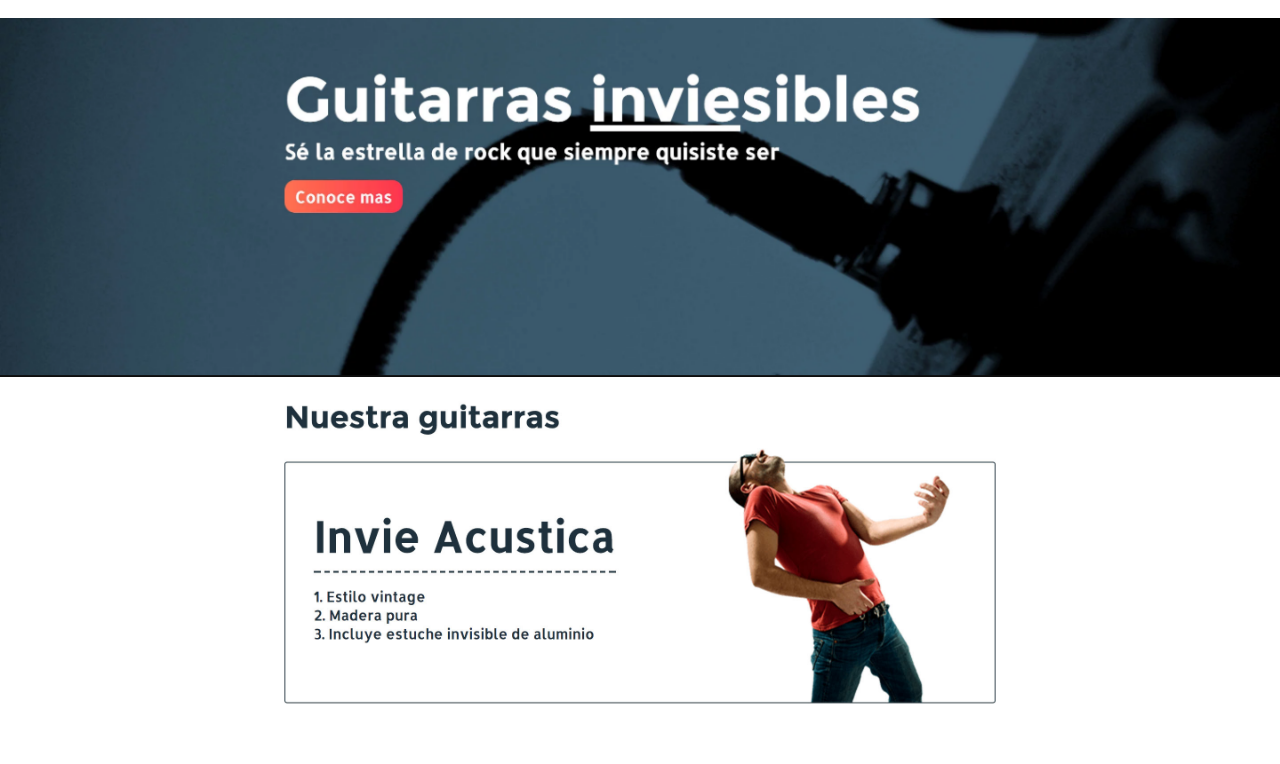
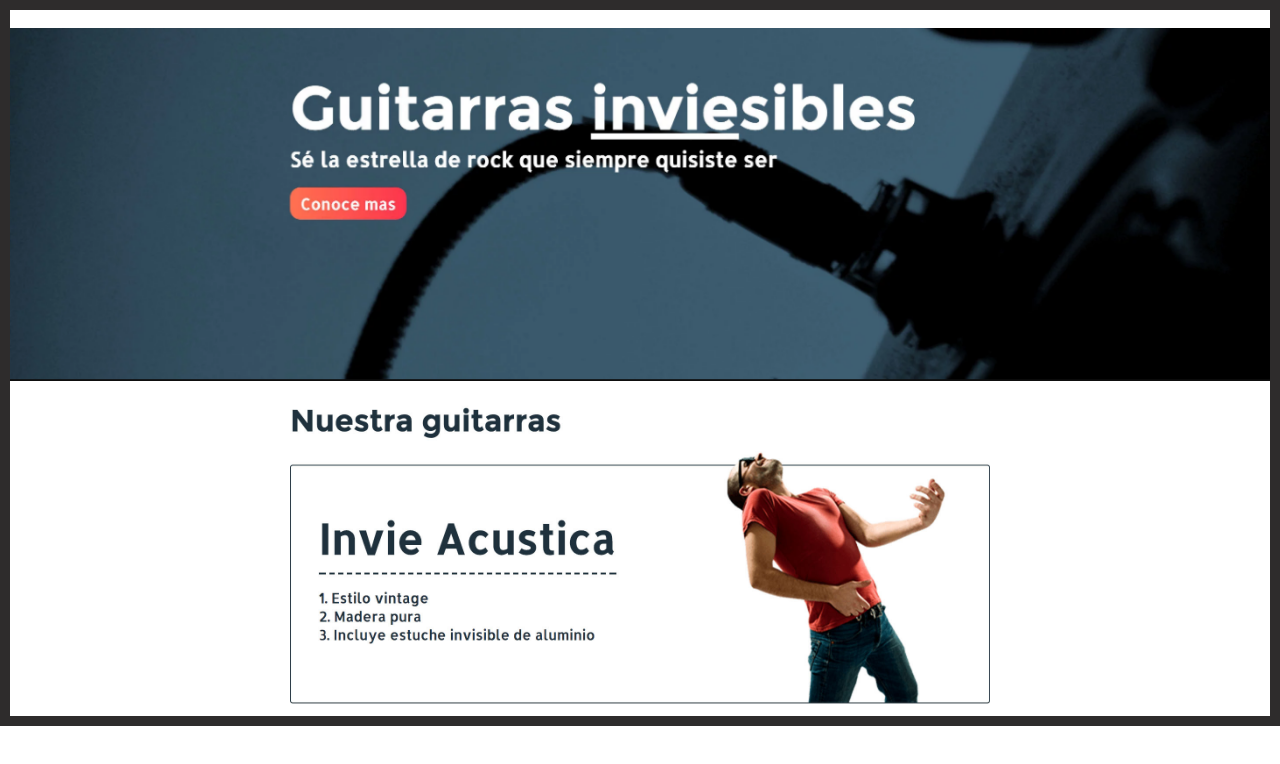
Before and after one commit to YeferzonQuisoboni/invie-github, a plain HTML site: page index.html in a window 1280 px wide. Drawn offline with Linux system fonts and the light colour scheme.

Commit message:
hotfix 1

```diff
--- a/index.html
+++ b/index.html
@@ -8,6 +8,7 @@
     <style>
         body{
             margin: 0;
+            border: 10px solid rgb(46, 44, 44);
         }
         img{
             max-width: 100%;
```
